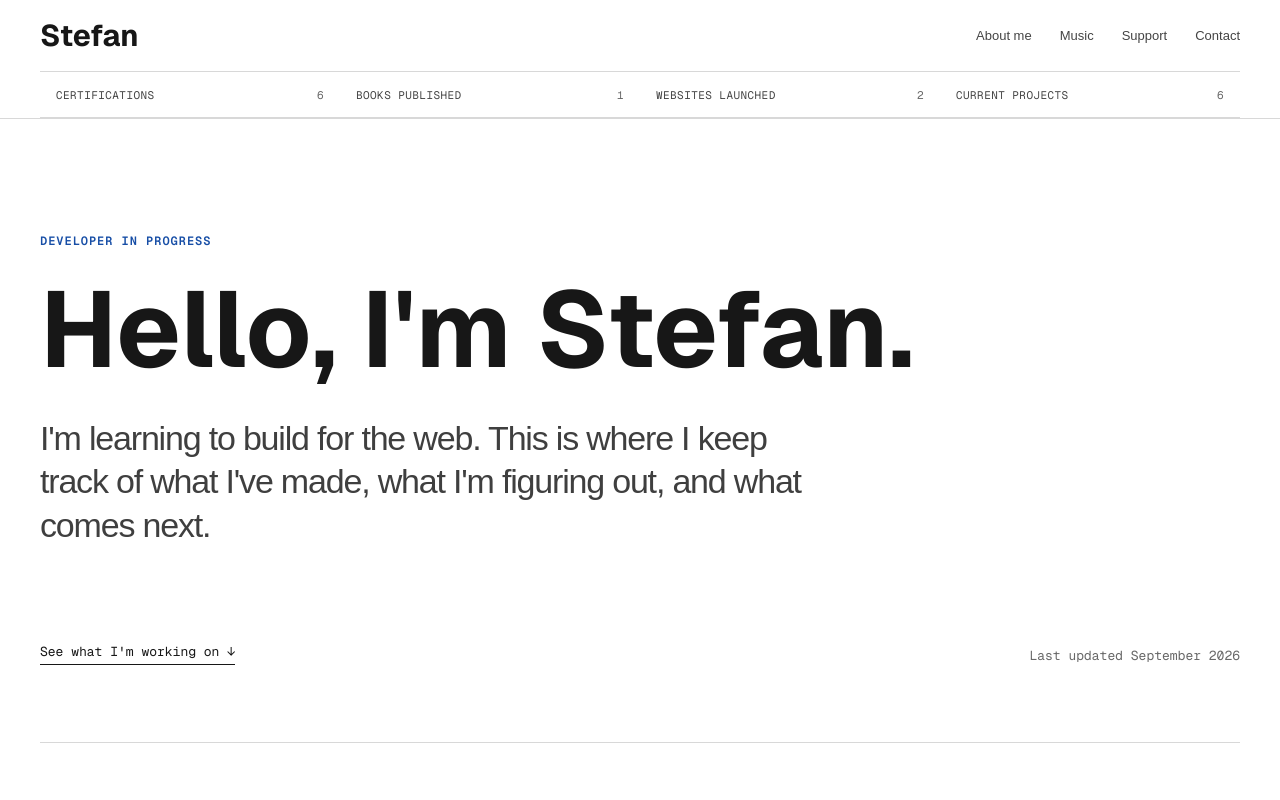
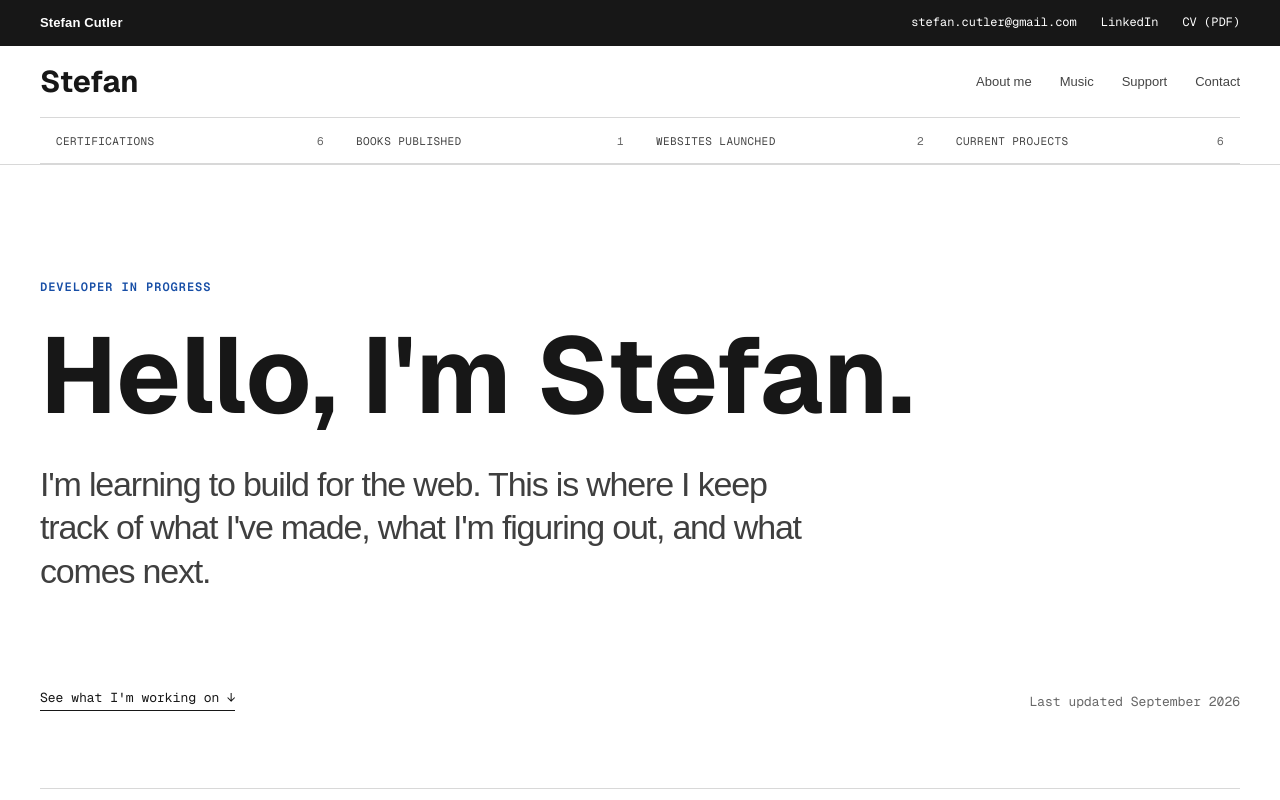
Before and after one commit to WHYDOESTHISWORLDEXIST/stefan-portfolio, a Next.js app: page / in a window 1280 px wide. Shown: the top 800 px of the page. Built offline with nearby package versions, Linux system fonts and the light colour scheme.

Commit message:
Add public resume and top contact links

```diff
--- a/app/globals.css
+++ b/app/globals.css
@@ -6,6 +6,13 @@ html { scroll-behavior:smooth; }
 body { margin:0; background:#fff; color:var(--ink); font-family:Arial,Helvetica,sans-serif; -webkit-font-smoothing:antialiased; }
 a { color:inherit; text-decoration:none; }
 .shell { width:min(1080px,calc(100% - 48px)); margin-inline:auto; }
+.identityBar { position:relative; z-index:30; color:#fff; background:var(--ink); }
+.identityBarInner { min-height:46px; display:flex; align-items:center; justify-content:space-between; gap:12px 28px; padding-block:8px; }
+.identityName { font-size:13px; font-weight:700; letter-spacing:.01em; }
+.identityLinks { display:flex; align-items:center; justify-content:flex-end; flex-wrap:wrap; gap:6px 24px; font:12px/1.35 var(--font-geist-mono),monospace; }
+.identityLinks a { display:inline-flex; align-items:center; min-height:30px; border-bottom:1px solid transparent; }
+.identityLinks a:hover { border-bottom-color:currentColor; }
+.identityLinks a:focus-visible { outline:2px solid #fff; outline-offset:3px; }
 .nav { height:72px; display:flex; align-items:center; justify-content:space-between; border-bottom:1px solid var(--line); }
 .wordmark { font-size:16px; font-weight:700; letter-spacing:-.02em; }
 .navLinks { display:flex; gap:28px; font-size:13px; color:#444; }.navLinks a:hover { text-decoration:underline; text-underline-offset:4px; }
@@ -107,6 +114,8 @@ img, video { height: auto; }
   .projectMeta { grid-column: 2; justify-content: flex-start; }
 }
 @media (max-width: 42rem) {
+  .identityBarInner { align-items:flex-start; flex-direction:column; padding-block:.75rem; }
+  .identityLinks { justify-content:flex-start; gap:.25rem 1rem; }
   .sectionHead, .valuesGrid, .musicNoteInner, .privacyContent, .recordBlock { grid-template-columns: minmax(0, 1fr); }
   .recordTitle, .recordEntry { grid-column: 1; grid-row: auto; }
   .shelf, .educationEntry { grid-template-columns: 1.75rem minmax(0, 1fr); }
--- a/app/layout.tsx
+++ b/app/layout.tsx
@@ -46,6 +46,24 @@ export default function RootLayout({
       <body
         className={`${geistSans.variable} ${geistMono.variable} ${serifHeading.variable} antialiased`}
       >
+        <aside className="identityBar" aria-label="Stefan Cutler contact links">
+          <div className="shell identityBarInner">
+            <span className="identityName">Stefan Cutler</span>
+            <nav className="identityLinks" aria-label="Contact and résumé">
+              <a href="mailto:stefan.cutler@gmail.com">stefan.cutler@gmail.com</a>
+              <a
+                href="https://www.linkedin.com/in/stefan-cutler-9015223b3"
+                target="_blank"
+                rel="noopener noreferrer"
+              >
+                LinkedIn
+              </a>
+              <a href="/stefan-cutler-resume.pdf" target="_blank" rel="noopener noreferrer">
+                CV (PDF)
+              </a>
+            </nav>
+          </div>
+        </aside>
         {children}
       </body>
     </html>
```
Also changed, not shown: 1 other file (tests, documents, lock files or other folders).
